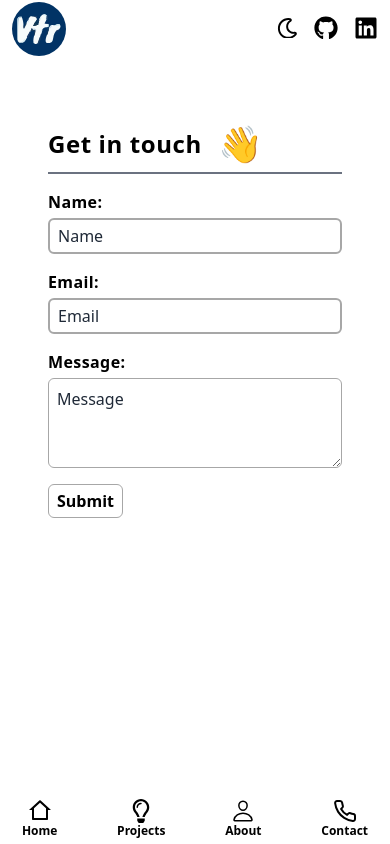
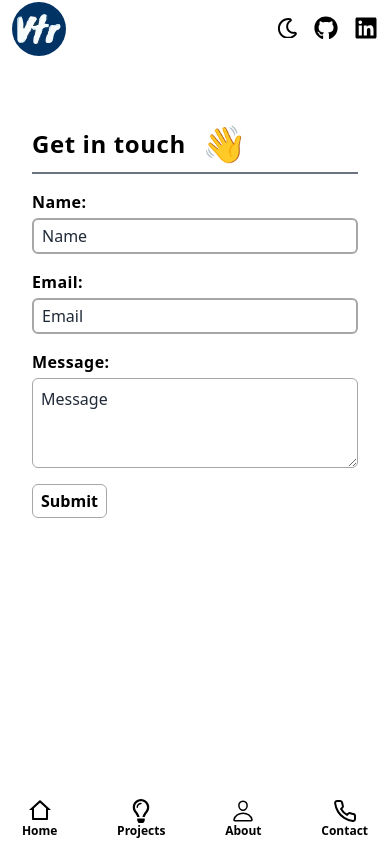
Before and after one commit to randhavevaibhav/PortFReact, a React (Vite) app: page /contact in a window 390 px wide. Built offline with nearby package versions, Linux system fonts and the light colour scheme; no server answers.

Commit message:
fixed padding issue

```diff
--- a/src/components/Contact/ContactForm.jsx
+++ b/src/components/Contact/ContactForm.jsx
@@ -49,7 +49,7 @@ export const ContactForm = () => {
     <>
       <form
         onSubmit={handleSubmit(onSubmit)}
-        className=" lg:order-first order-last px-8 py-4 flex flex-col gap-4  w-full "
+        className=" lg:order-first order-last md:px-8 px-4 py-4 flex flex-col gap-4  w-full "
         ref={formRef}
       >
         <header className="flex items-center md:pt-2 md:pb-4 pb-2 py-1 gap-4  border-b-2 border-gray-500">
@@ -91,7 +91,6 @@ export const ContactForm = () => {
             Email:{" "}
           </label>
           <input
-
             placeholder="Email"
             className={`md:py-2 py-1 px-2 text-black rounded-md outline-none  border-2  placeholder-gray-800  ${
               errors.user_mail?.message
```
